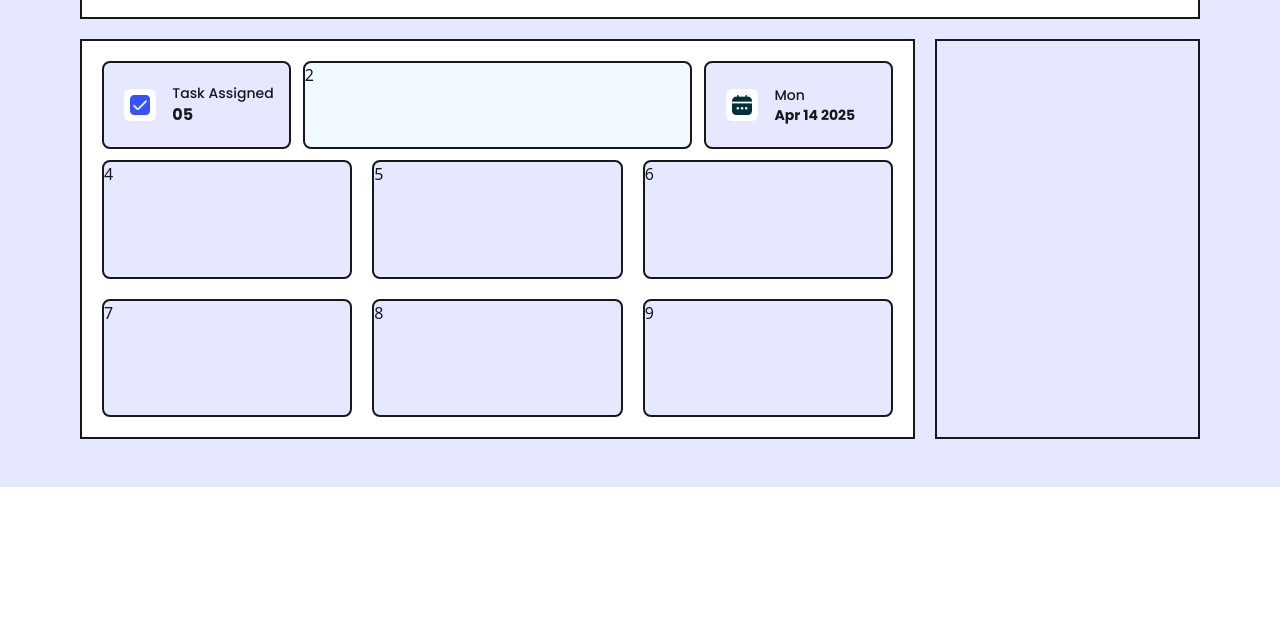
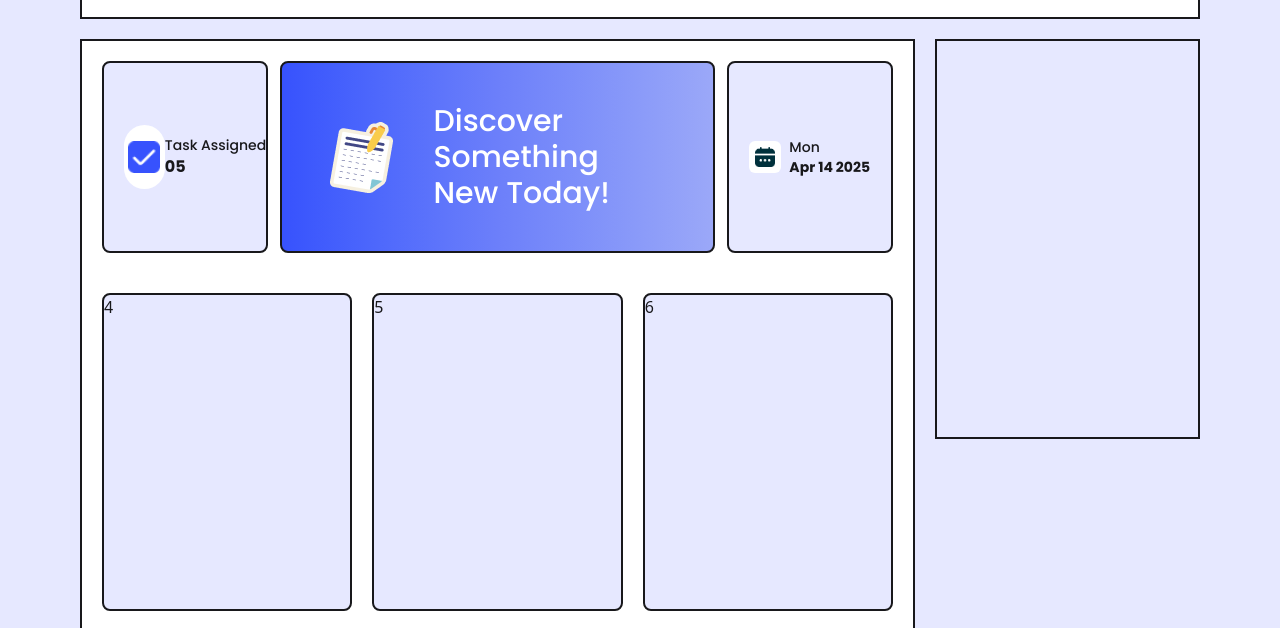
Before and after one commit to baizid20/A5-dev-board-project, a plain HTML site: page index.html in a window 1280 px wide. Shown: the part 113-741 px from the top of the page. Drawn offline with nearby package versions, Linux system fonts and the light colour scheme.

Commit message:
complet linear banner section

```diff
--- a/index.html
+++ b/index.html
@@ -49,13 +49,14 @@
     </header>
     <main class="grid grid-cols-4 gap-5">
     <!-- main content section -->
-     <section class="border-2 grid grid-rows-4 p-5 gap-10 col-span-3 bg-white h-100">
+     <section class="border-2 grid grid-rows-4  p-5 gap-10 col-span-3 bg-white ">
       <!-- 1st 3 box -->
-      <div class="grid grid-cols-4 justify-between row-span-1 gap-3">
+      <div class="grid   grid-cols-9 justify-between row-span-1 gap-3">
         <!-- box 1 of 1st 3box-->
-        <div class="items-center p-5 border-2 col-auto rounded-lg grid grid-cols-3 background-color" >
-         <div class="">
-          <img class="w-8 h-8 p-1.5 bg-white rounded-md  " src="assets/checkbox.png" alt="">
+        <div class="items-center  border-2 p-5 col-span-2 rounded-lg grid grid-cols-3 background-color" >
+         <div class="rounded-full px-1 py-4 grid justify-center p-1 bg-white ">
+
+          <img class="w-8 h-8  " src="assets/checkbox.png" alt="">
          </div>
          <div>
           <p class="text-sm poppins-medium text-nowrap col-span-2">Task Assigned</p>
@@ -63,9 +64,13 @@
          </div>
         </div>
         <!-- box 2 of 1st 3box -->
-      <div class="border-2 col-span-2 rounded-lg bg-sky-50" >2</div>
+      <div class="border-2 col-span-5 rounded-lg  flex items-center   pt-10 pb-10 pl-10 pr-20
+      bg-gradient-to-r from-[#3752FD] via-[#6C7FFA] gap-x-8 to-[#9BA8F8]" id="linear">
+        <img src="assets/board.png" alt="">
+        <p class="poppins-medium text-3xl text-white">Discover Something <br> New Today!</p>
+      </div>
       <!-- box 3 of 1st 3box -->
-      <div class="items-center p-5 border-2 col-auto rounded-lg grid grid-cols-3 background-color" >
+      <div class="items-center p-5 border-2   col-span-2 rounded-lg grid grid-cols-3 background-color" >
         <img class="w-8 h-8  bg-white p-1.5 rounded-md" src="assets/calender.png" alt="">
        <div>
         <p id="weak" class="text-sm poppins-medium text-nowrap col-span-2">wed</p>
--- a/style/style.css
+++ b/style/style.css
@@ -54,3 +54,5 @@
     font-weight: 900;
     font-style: normal;
   }
+
+  /* color linear */
```
